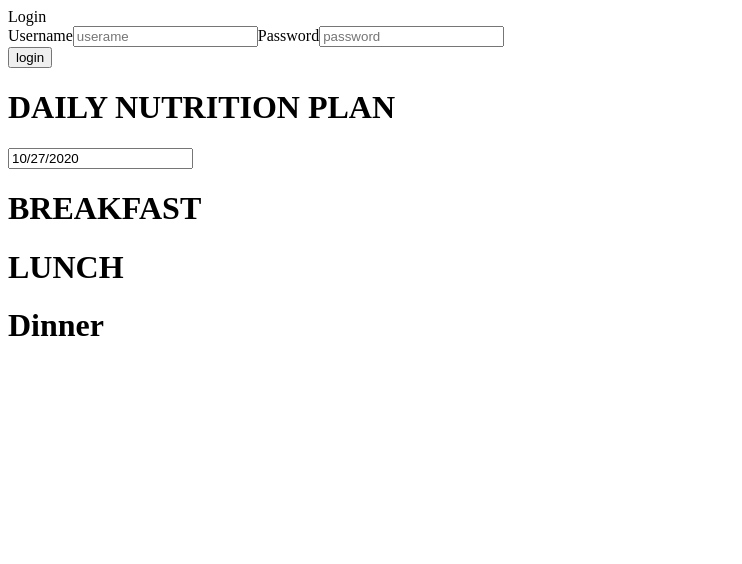
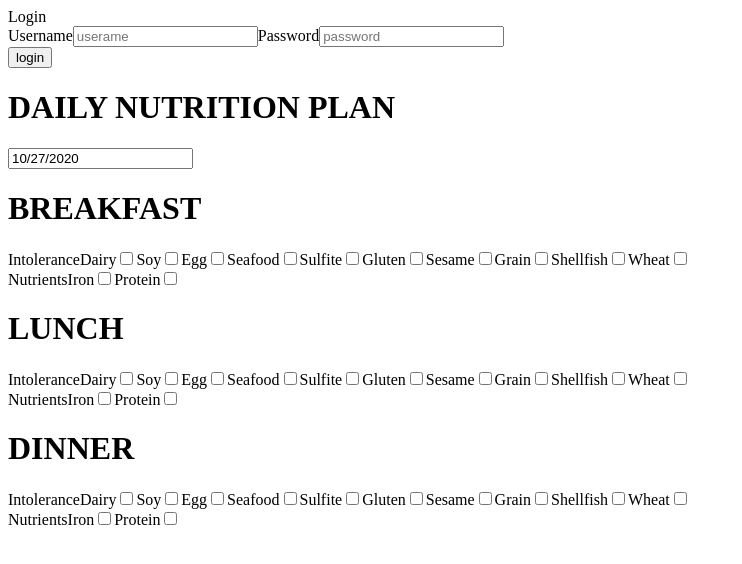
Before and after one commit to Johnferguson1440/Esculent_Blue_Ocean, a React (Create React App) app in the folder frontend/: page / in a window 1280 px wide. Shown: the top 564 px of the page, without its empty margins (0-742 px from the left). Built offline with nearby package versions, Linux system fonts and the light colour scheme.

Commit message:
added checkboxes for intolerances and nutrients\

```diff
--- a/frontend/package.json
+++ b/frontend/package.json
@@ -8,9 +8,9 @@
     "@testing-library/jest-dom": "^4.2.4",
     "@testing-library/react": "^9.3.2",
     "@testing-library/user-event": "^7.1.2",
-    "bootstrap": "^4.5.2",
+    "bootstrap": "^4.5.3",
     "react": "^16.13.1",
-    "react-bootstrap": "^1.3.0",
+    "react-bootstrap": "^1.4.0",
     "react-dom": "^16.13.1",
     "react-scripts": "3.4.1"
   },
--- a/frontend/src/Components/Goal_Meter.js
+++ b/frontend/src/Components/Goal_Meter.js
@@ -1,4 +1,4 @@
-import React, { Component, Fragment } from 'react';
+import React, { Component } from 'react';
 
 
 
--- a/frontend/src/Components/Ingredient_Selection.js
+++ b/frontend/src/Components/Ingredient_Selection.js
@@ -1,7 +1,11 @@
-import React, { Component, Fragment } from 'react';
+import React, { Component } from 'react';
 import DatePicker from "react-datepicker";
 import "react-datepicker/dist/react-datepicker.css";
 import Ingredient_results from "./Ingredient_results";
+import Checkbox from "./checkbox.js"
+import {intoleranceItems, nutrientItems} from "./option"
+
+
 
 
 
@@ -12,15 +16,23 @@ export default class Ingredient_Selection extends Component {
         //name from login component
         name: null,
         //date selected from calender
-        date: null,
+        selectedDate: null,
         //decideds what is conditionally rendered between ingredient selection, ingredient results, or user selected recipes
         ingredientRender: null,
         //start date for date picker
         startDate: new Date(),
-
+        //array to show
+        checkedItemsb: new Map(),
+        checkedItemsl: new Map(),
+        checkedItemsd: new Map(),
 
 
       };
+      this.dateChange= this.dateChange.bind(this);
+
+      this.toggleCheckboxChangeb= this.toggleCheckboxChangeb.bind(this);
+      this.toggleCheckboxChangel= this.toggleCheckboxChangel.bind(this);
+      this.toggleCheckboxChanged= this.toggleCheckboxChanged.bind(this);
       // this.api = `http://localhost:8000/api/example`;
     }
 
@@ -28,16 +40,45 @@ export default class Ingredient_Selection extends Component {
 
     //method to handle date change
     dateChange(date){
-      this.setState({startDate: date})
+      console.log(date.toLocaleDateString());
+      //when date is selected need to set state to current date
+      this.setState({selectedDate: date.toLocaleDateString()});
+      this.setState({startDate: date}, ()=>{console.log(this.state.selectedDate)});
+      //make api call to db to see if user has info for that date yet
+      //conditional to change state for conditional render if infoexist/info doesnt exist
+
     }
 
 
-    dateSelected(){
-      //when date is selected need to set state to current date
-      //make api call to db to see if user has info for that date yet
-      //conditional to change state for conditional render if infoexist/info doesnt exist
-      console.log("hello");
+    //adds the clicked item to the state checked boxes and adds true or false for checked or not breakfast
+    toggleCheckboxChangeb(e){
+
+        const item = e.target.name;
+        const isChecked = e.target.checked;
+        this.setState(prevState => ({ checkedItemsb: prevState.checkedItemsb.set(item, isChecked) }));
+      console.log(this.state.checkedItemsb);
     }
+    ////adds the clicked item to the state checked boxes and adds true or false for checked or not lunch
+    toggleCheckboxChangel(e){
+
+      const item = e.target.name;
+      const isChecked = e.target.checked;
+      this.setState(prevState => ({ checkedItemsl: prevState.checkedItemsl.set(item, isChecked) }));
+    console.log(this.state.checkedItemsl);
+  }
+  ////adds the clicked item to the state checked boxes and adds true or false for checked or not dinner
+  toggleCheckboxChanged(e){
+
+    const item = e.target.name;
+    const isChecked = e.target.checked;
+    this.setState(prevState => ({ checkedItemsd: prevState.checkedItemsd.set(item, isChecked) }));
+  console.log(this.state.checkedItemsd);
+}
+
+
+
+
+
 
     componentDidMount() {
       //*2event listner login coponent
@@ -54,24 +95,86 @@ export default class Ingredient_Selection extends Component {
       //conditional based off state value to render nothing, ingredient selector divs or ingredient results
 
 
+
+
       return (
         <div id={"ingredients"}>
         <div id={"plan"}>
         <h1>{this.state.name} DAILY NUTRITION PLAN</h1>
-        <DatePicker selected={this.state.startDate} onChange={this.dateChange} name="startDate" dateFormat="MM/dd/yyyy" />
+
+          <div className={"datepicker"}>
+
+        <DatePicker dateFormat="MM/dd/yyyy" selected={this.state.startDate}
+        onChange={this.dateChange}
+        name="startDate"   />
+        </div>
+        </div>
+
+        <div id={"breakfast"}>
+        <h1>BREAKFAST</h1>
+        <div id={"selections"}>
+        <div id={"intolerance"}>Intolerance
+        {intoleranceItems.map(item=>(
+          <label key={item.key}>
+            {item.name}
+            <Checkbox name={item.name} checked={this.state.checkedItemsb.get(item.name)} onChange={this.toggleCheckboxChangeb}/>
+          </label>
+        ))}
+        </div>
+        <div id={"nutrients"}>Nutrients
+        {nutrientItems.map(item=>(
+          <label key={item.key}>
+            {item.name}
+            <Checkbox name={item.name} checked={this.state.checkedItemsb.get(item.name)} onChange={this.toggleCheckboxChangeb}/>
+          </label>
+        ))}
+        </div>
 
         </div>
-        <div id={"breakfast"}>
-        <h1>BREAKFAST</h1>
-
         </div>
         <div id={"lunch"}>
         <h1>LUNCH</h1>
+        <div id={"selections"}>
+        <div id={"intolerance"}>Intolerance
+        {intoleranceItems.map(item=>(
+          <label key={item.key}>
+            {item.name}
+            <Checkbox name={item.name} checked={this.state.checkedItemsl.get(item.name)} onChange={this.toggleCheckboxChangel}/>
+          </label>
+        ))}
+        </div>
+        <div id={"nutrients"}>Nutrients
+        {nutrientItems.map(item=>(
+          <label key={item.key}>
+            {item.name}
+            <Checkbox name={item.name} checked={this.state.checkedItemsl.get(item.name)} onChange={this.toggleCheckboxChangel}/>
+          </label>
+        ))}
+        </div>
 
         </div>
+        </div>
         <div id={"dinner"}>
-        <h1>Dinner</h1>
+        <h1>DINNER</h1>
+        <div id={"selections"}>
+        <div id={"intolerance"}>Intolerance
+        {intoleranceItems.map(item=>(
+          <label key={item.key}>
+            {item.name}
+            <Checkbox name={item.name} checked={this.state.checkedItemsd.get(item.name)} onChange={this.toggleCheckboxChanged}/>
+          </label>
+        ))}
+        </div>
+        <div id={"nutrients"}>Nutrients
+        {nutrientItems.map(item=>(
+          <label key={item.key}>
+            {item.name}
+            <Checkbox name={item.name} checked={this.state.checkedItemsd.get(item.name)} onChange={this.toggleCheckboxChanged}/>
+          </label>
+        ))}
+        </div>
 
+        </div>
         </div>
         {/* your code here */}
 
--- a/frontend/src/Components/Ingredient_results.js
+++ b/frontend/src/Components/Ingredient_results.js
@@ -1,6 +1,6 @@
-import React, { Component, Fragment } from 'react';
-import DatePicker from "react-datepicker";
-import "react-datepicker/dist/react-datepicker.css";
+import React, { Component} from 'react';
+
+
 import Goal from "./Goal_Meter.js";
 
 
@@ -45,7 +45,7 @@ export default class Ingredient_results extends Component {
 
       return (
         <div id={"results"}>
-
+       <Goal/>
         {/* your code here */}
 
 
--- a/frontend/src/Components/Login.js
+++ b/frontend/src/Components/Login.js
@@ -1,8 +1,5 @@
 import React, { Component } from 'react';
-import {MuiThemeProvider} from '@material-ui/core';
-import {AppBar} from '@material-ui/core';
-import {RaisedButton} from '@material-ui/core';
-import {TextField} from '@material-ui/core';
+
 
 
 
@@ -31,14 +28,14 @@ export default class Login extends Component {
     render() {
       return (
           <div id={"login"}>
-            <div className="header">Login</div >
+            <div className="header">Login</div>
             <div className="content">
             <label for='username'>Username</label>
             <input type='text' name='username' placeholder='userame'/>
             <label for='password'>Password</label>
             <input  type='password' name='password' placeholder='password'/>
             </div>
-            <div classname='btn'>
+            <div className='btn'>
               <button type='button' className='btn'>
                 login
               </button>
--- /dev/null
+++ b/frontend/src/Components/checkbox.js
@@ -0,0 +1,15 @@
+import React from 'react';
+import PropTypes from 'prop-types';
+
+const Checkbox = ({ type = 'checkbox', name, checked = false, onChange }) => (
+  <input type={type} name={name} checked={checked} onChange={onChange} />
+);
+
+Checkbox.propTypes = {
+  type: PropTypes.string,
+  name: PropTypes.string.isRequired,
+  checked: PropTypes.bool,
+  onChange: PropTypes.func.isRequired,
+}
+
+export default Checkbox;
--- /dev/null
+++ b/frontend/src/Components/option.js
@@ -0,0 +1,55 @@
+const intoleranceItems=[
+    {name:"Dairy",
+     key: "Dairy",
+     label: "Dairy"},
+     {name:"Soy",
+     key: "Soy",
+     label: "Soy"},
+     {name:"Egg",
+     key: "Egg",
+     label: "Egg"},
+     {name:"Seafood",
+     key: "Seafood",
+     label: "Seafood"},
+     {name:"Sulfite",
+     key: "Sulfite",
+     label: "Sulfite"},
+     {name:"Gluten",
+     key: "Gluten",
+     label: "Gluten"},
+     {name:"Sesame",
+     key: "Sesame",
+     label: "Sesame"},
+     {name:"Grain",
+     key: "Grain",
+     label: "Grain"},
+     {name:"Shellfish",
+     key: "Shellfish",
+     label: "Shellfish"},
+     {name:"Wheat",
+     key: "Wheat",
+     label: "Wheat"}
+      ];
+
+const nutrientItems=[
+    {name:"Iron",
+     key:"Iron",
+     label:"Iron"},
+     {name:"Protein",
+     key:"Protein",
+     label:"Protein"},
+]
+
+
+
+
+
+
+
+
+
+
+
+
+
+  export {intoleranceItems, nutrientItems};
--- a/package.json
+++ b/package.json
@@ -24,6 +24,7 @@
   "dependencies": {
     "@material-ui/core": "^4.11.0",
     "body-parser": "^1.19.0",
+    "bootstrap": "^4.5.3",
     "cors": "^2.8.5",
     "dotenv": "^8.2.0",
     "ejs": "^3.1.5",
@@ -32,6 +33,7 @@
     "http-proxy-middleware": "^1.0.5",
     "morgan": "^1.10.0",
     "pg": "^8.3.3",
+    "react-bootstrap": "^1.4.0",
     "react-datepicker": "^3.3.0"
   }
 }
```
Also changed, not shown: frontend/src/App.css (added), 1 other file (tests, documents, lock files or other folders).
